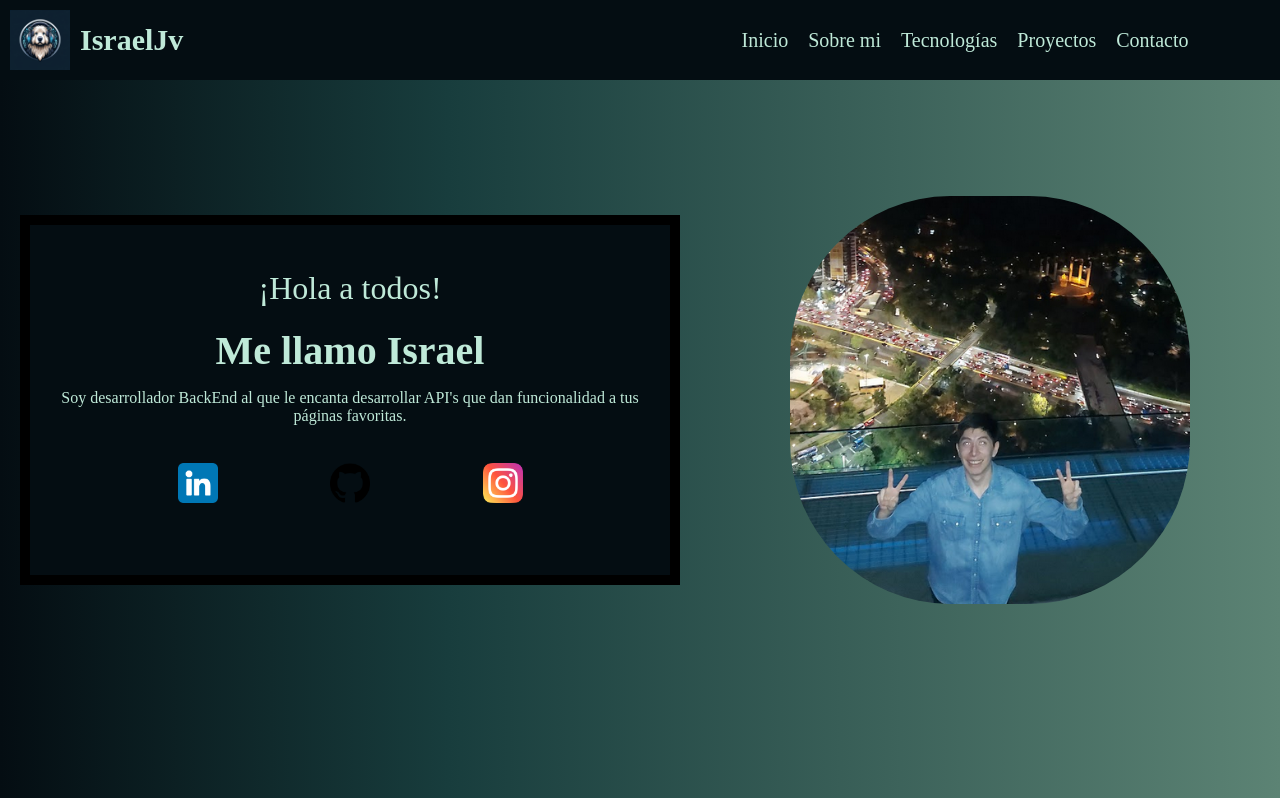
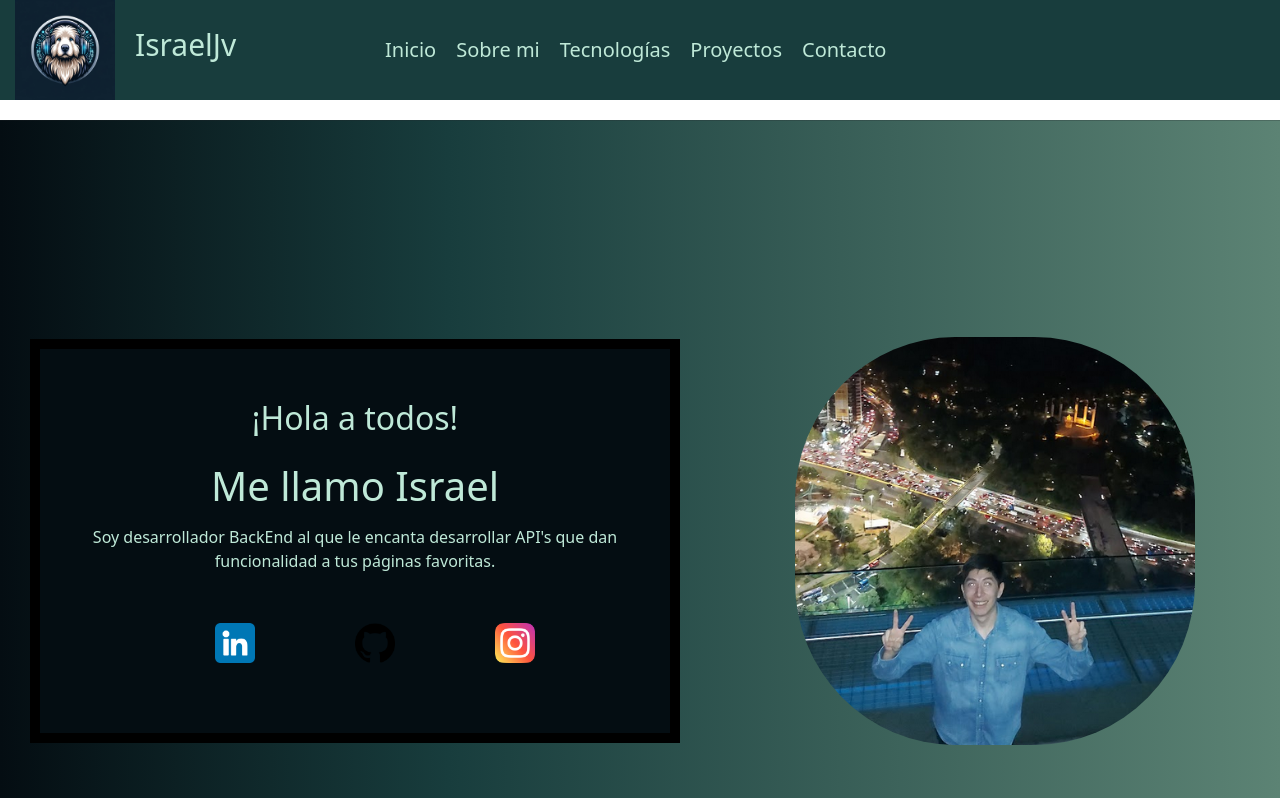
Before and after one commit to IsraelJv/Portafolio, a plain HTML site: page index.html in a window 1280 px wide. Shown: the top 798 px of the page. Drawn offline with nearby package versions, Linux system fonts and the light colour scheme.

Commit message:
Se agrega bootstrap en barra de navegación

```diff
--- a/index.html
+++ b/index.html
@@ -9,29 +9,40 @@
     <link rel="preconnect" href="https://fonts.gstatic.com" crossorigin>
     <link href="https://fonts.googleapis.com/css2?family=Source+Code+Pro:wght@400;500;600&display=swap"
         rel="stylesheet">
+    <link href="https://cdn.jsdelivr.net/npm/bootstrap@5.3.2/dist/css/bootstrap.min.css" rel="stylesheet"
+        integrity="sha384-T3c6CoIi6uLrA9TneNEoa7RxnatzjcDSCmG1MXxSR1GAsXEV/Dwwykc2MPK8M2HN" crossorigin="anonymous">
     <link rel="stylesheet" href="styles.css" />
 </head>
 
 <body>
-    <header>
-        <div class="header-logo">
-            <img src="./img/logo.jpg" alt="Logotipo" srcset="">
-            <a href="#">
-                <h1>IsraelJv</h1>
-            </a>
+
+    <nav class="navbar navbar-expand-lg bg-body-tertiary nav-style">
+        <div class="container-fluid nav-style-container">
+            <div class="nav-container-img">
+                <img src="./img/logo.jpg" alt="Logotipo">
+                <a href="#presentacion">
+                    <h1>IsraelJv</h1>
+                </a>
+            </div>
+            <button class="navbar-toggler" type="button" data-bs-toggle="collapse" data-bs-target="#navbarNavAltMarkup"
+                aria-controls="navbarNavAltMarkup" aria-expanded="false" aria-label="Toggle navigation">
+                <span class="navbar-toggler-icon"></span>
+            </button>
+            <div class="collapse navbar-collapse" id="navbarNavAltMarkup">
+                <div class="navbar-nav nav-options">
+                    <a class="nav-link" aria-current="page" href="#presentacion">Inicio</a>
+                    <a class="nav-link" href="#sobre-mi">Sobre mi</a>
+                    <a class="nav-link" href="#conocimientos">Tecnologías</a>
+                    <a class="nav-link" href="#proyectos">Proyectos</a>
+                    <a class="nav-link" href="#contacto">Contacto</a>
+                </div>
+            </div>
         </div>
-        <nav class="header-navegacion">
-            <ul class="nav-lista">
-                <li><a href="#presentacion">Inicio</a></li>
-                <li><a href="#sobre-mi">Sobre mi</a></li>
-                <li><a href="#conocimientos">Tecnologías</a></li>
-                <li><a href="#">Proyectos</a></li>
-                <li><a href="#">Contacto</a></li>
-            </ul>
-        </nav>
-    </header>
+    </nav>
 
     <main>
+        <hr />
+
         <section id="presentacion" class="presentacion">
             <div class="contenedor-presentacion">
                 <p id="saludo">¡Hola a todos!</p>
@@ -40,9 +51,12 @@
                     a tus páginas favoritas.</p>
                 <div class="contenedor-iconos">
                     <ul class="lista-iconos">
-                        <li><a href="https://www.linkedin.com/in/israeljv" target="_blank"><img src="./img/linkedin.png" alt="LinkedIn"></a></li>
-                        <li><a href="https://github.com/IsraelJv" target="_blank"><img src="./img/logotipo-de-github.png" alt="GitHub"></a></li>
-                        <li><a href="https://www.instagram.com/hect.isr?utm_source=qr&igshid=MzNlNGNkZWQ4Mg=="><img src="./img/instagram.png" alt="Instagram"></a></li>
+                        <li><a href="https://www.linkedin.com/in/israeljv" target="_blank"><img src="./img/linkedin.png"
+                                    alt="LinkedIn"></a></li>
+                        <li><a href="https://github.com/IsraelJv" target="_blank"><img
+                                    src="./img/logotipo-de-github.png" alt="GitHub"></a></li>
+                        <li><a href="https://www.instagram.com/hect.isr?utm_source=qr&igshid=MzNlNGNkZWQ4Mg=="><img
+                                    src="./img/instagram.png" alt="Instagram"></a></li>
                     </ul>
                 </div>
             </div>
@@ -59,7 +73,8 @@
             <div class="contenedor-sobre-mi">
                 <div class="estudios">
                     <p>Actualmente, estoy en busca de tema para mi trabajo de titulación para graduarme como
-                        <b>Ingeniero en Sistemas Computacionales</b>.</p>
+                        <b>Ingeniero en Sistemas Computacionales</b>.
+                    </p>
                     <br />
                     <p>He realizado varios proyectos escolares y personales donde pongo en práctica desde el análisis
                         como la viabilidad, uso de metodologías, planteamiento de requerimientos, mitigación de riesgos,
@@ -202,6 +217,10 @@
             Copyright&copy; 2023 - Página creada por IsraelJv - Todos los derechos reservados
         </footer>
     </main>
+
+    <script src="https://cdn.jsdelivr.net/npm/bootstrap@5.3.2/dist/js/bootstrap.bundle.min.js"
+        integrity="sha384-C6RzsynM9kWDrMNeT87bh95OGNyZPhcTNXj1NW7RuBCsyN/o0jlpcV8Qyq46cDfL"
+        crossorigin="anonymous"></script>
 </body>
 
 </html>
--- a/styles.css
+++ b/styles.css
@@ -21,70 +21,63 @@ html {
     font-size: 20px;
 }
 
-/*****************************************/
-/*                  HEADER               */
-/*****************************************/
+main {
+    background: linear-gradient(90deg, rgba(4,13,18,1) 0%, rgba(24,61,61,1) 35%, rgba(92,131,116,1) 100%);
+}
 
-header {
+/*********************************************/
+/*                  NAVEGACION               */
+/*********************************************/
+
+.nav-style {
+    border: none;
+    padding: 0;
+    margin: 0;
+}
+
+.nav-style-container {
     align-items: center;
-    background-color: var(--color-navbar);
+    background-color: var(--color-section1);
     display: flex;
-    justify-content: space-between;
-    padding: 10px;
-    position:fixed;
+    align-content: space-between;
+}
+
+.nav-container-img {
+    align-items: center;
+    align-content:space-around;
+    display: flex;
+    width: 18rem;
+}
+
+.nav-container-img img{
+    width: 5rem;
+}
+
+.nav-container-img a {
+    color: var(--color-text-light);
+    text-decoration: none;
+    margin: 0 1rem;
+}
+
+.nav-container-img a h1 {
+    font-size: 1.5rem;
+}
+
+.nav-options{
+    text-align: center;
     width: 100%;
 }
 
-.header-logo {
-    align-items: center;
-    display: flex;
-    flex: 1;
+.nav-options a {
+    color: var(--color-text-light);
 }
 
-.header-logo img {
-    margin-right: 10px;
-    width: 60px;
-}
-
-.header-logo h1 {
-    color: var(--color-text-light);
-    font-size: 1.5em;
-    transition: color 1s ease;
-}
-
-.header-logo h1:hover {
-    color: var(--color-text-hover);
-}
-
-
-.header-navegacion {
-    flex: 1;
-}
-
-.nav-lista {
-    display: flex;
-    justify-content: center;
-    list-style-type: none;
-}
-
-.nav-lista li {
-    margin-left: 20px;
-}
-
-.nav-lista li a {
-    color: var(--color-text-light);
-    transition: color 0.3s ease, font-size 0.3s ease;
-}
-
-.nav-lista li a:hover {
+.nav-options a:hover {
     color: var(--color-text-hover);
 }
 
 
 
-main {
-    background: linear-gradient(90deg, rgba(4,13,18,1) 0%, rgba(24,61,61,1) 35%, rgba(92,131,116,1) 100%);
-}
 
 
 /*********************************************/
@@ -92,9 +85,11 @@ main {
 /*********************************************/
 
 .presentacion {
+    align-items: center;
     display: flex;
+    flex-wrap: wrap;
     height: 100vh; /*Alto completo de la pantalla*/
-    align-items: center;
+    width: 100%;
 }
 
 .contenedor-presentacion{
@@ -102,9 +97,11 @@ main {
     border: 10px solid black;
     color: var(--color-text-light);
     flex: 1;
-    margin: 1rem;
+    margin: 1.5rem;
+    min-width: 350px;
     padding: 1.5rem;
     text-align: center;
+    width: 50vw;
 }
 
 #saludo {
```
